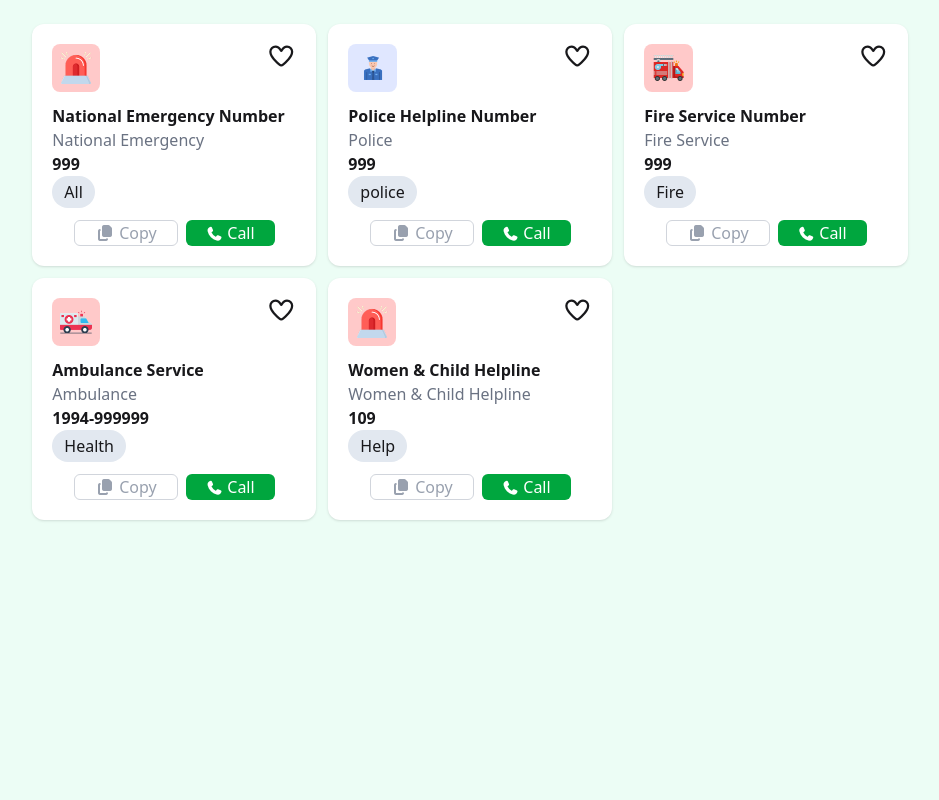
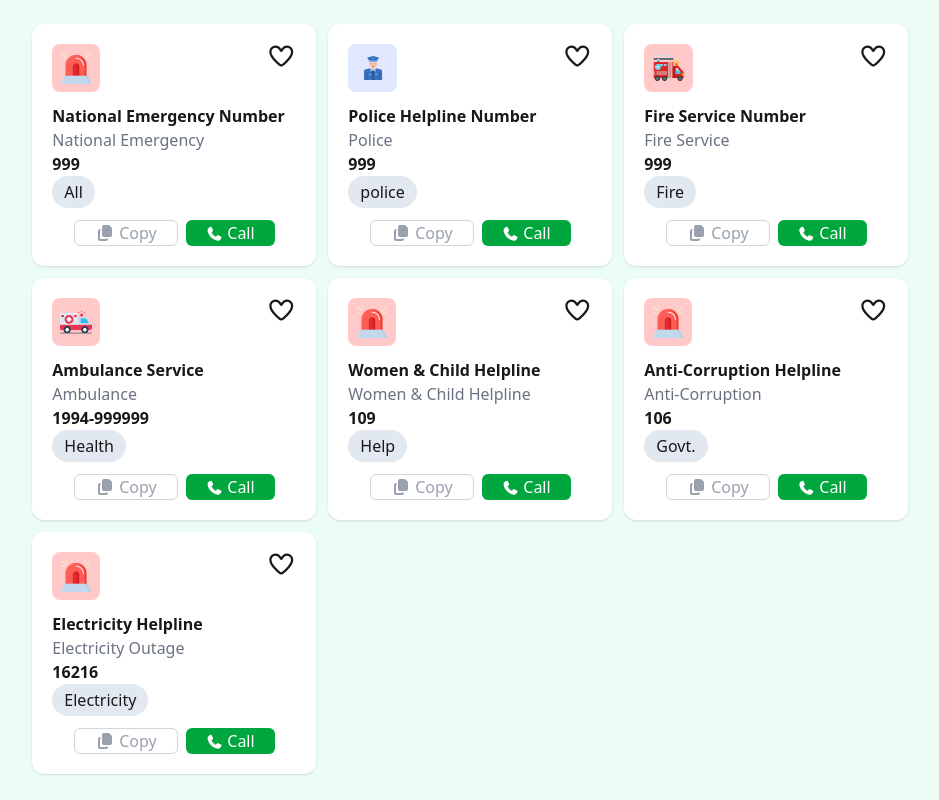
Before and after one commit to SajibSaha207/Assignment-05, a plain HTML site: page index.html in a window 1280 px wide. Shown: the part 345-1145 px from the top of the page, without its empty margins (21-960 px from the left). Drawn offline with nearby package versions, Linux system fonts and the light colour scheme.

Commit message:
Added  more card

```diff
--- a/index.html
+++ b/index.html
@@ -16,7 +16,7 @@
       crossorigin="anonymous"
       referrerpolicy="no-referrer"
     />
-    <title>Document</title>
+    <title>Emargency Hotline</title>
   </head>
   <body class="bg-emerald-50">
     <!--nav-->
@@ -320,3 +320,91 @@
               </button>
             </div>
           </div>
+            <!--card 6-->
+          <div class="card rounded-xl shadow bg-white p-5">
+            <!--card header icons-->
+            <div class="flex justify-between">
+              <div class="bg-red-200 rounded-lg p-2">
+                <img class="h-[32px]" src="./assets/emergency.png" alt="" />
+              </div>
+              <div>
+                <i
+                  id="card-heart"
+                  class="fa-regular fa-heart text-2xl cursor-pointer hover:text-3xl duration-250"
+                ></i>
+              </div>
+            </div>
+            <!--card tite -->
+            <h1 id="cardTitle" class="font-bold mt-3">
+              Anti-Corruption Helpline
+            </h1>
+            <p class="text-gray-500">Anti-Corruption</p>
+            <!--card contact-number-->
+            <div id="contactNumber" class="font-bold">106</div>
+            <!--card contact category-->
+            <div class="flex">
+              <div
+                id="contactCategory"
+                class="bg-slate-200 px-3 py-1 rounded-full text-center"
+              >
+                Govt.
+              </div>
+            </div>
+            <!--card buttom button group-->
+            <div class="flex justify-center gap-2 mt-3">
+              <!--copy buton-->
+              <button
+                class="copyBtn hover:bg-gray-200 duration-300 cursor-pointer px-5 border border-gray-300 rounded-md text-gray-400"
+              >
+                <i class="fa-solid fa-copy"></i> Copy
+              </button>
+              <button
+                class="callBtn hover:bg-gray-400 duration-300 cursor-pointer px-5 bg-green-600 rounded-md text-white"
+              >
+                <i class="fa-solid fa-phone text-sm"></i> Call
+              </button>
+            </div>
+          </div>
+          <!--card 7-->
+          <div class="card rounded-xl shadow bg-white p-5">
+            <!--card header icons-->
+            <div class="flex justify-between">
+              <div class="bg-red-200 rounded-lg p-2">
+                <img class="h-[32px]" src="./assets/emergency.png" alt="" />
+              </div>
+              <div>
+                <i
+                  id="card-heart"
+                  class="fa-regular fa-heart text-2xl cursor-pointer hover:text-3xl duration-250"
+                ></i>
+              </div>
+            </div>
+            <!--card tite -->
+            <h1 id="cardTitle" class="font-bold mt-3">Electricity Helpline</h1>
+            <p class="text-gray-500">Electricity Outage</p>
+            <!--card contact-number-->
+            <div id="contactNumber" class="font-bold">16216</div>
+            <!--card contact category-->
+            <div class="flex">
+              <div
+                id="contactCategory"
+                class="bg-slate-200 px-3 py-1 rounded-full text-center"
+              >
+                Electricity
+              </div>
+            </div>
+            <!--card buttom button group-->
+            <div class="flex justify-center gap-2 mt-3">
+              <!--copy buton-->
+              <button
+                class="copyBtn hover:bg-gray-200 duration-300 cursor-pointer px-5 border border-gray-300 rounded-md text-gray-400"
+              >
+                <i class="fa-solid fa-copy"></i> Copy
+              </button>
+              <button
+                class="callBtn hover:bg-gray-400 duration-300 cursor-pointer px-5 bg-green-600 rounded-md text-white"
+              >
+                <i class="fa-solid fa-phone text-sm"></i> Call
+              </button>
+            </div>
+          </div>
```
